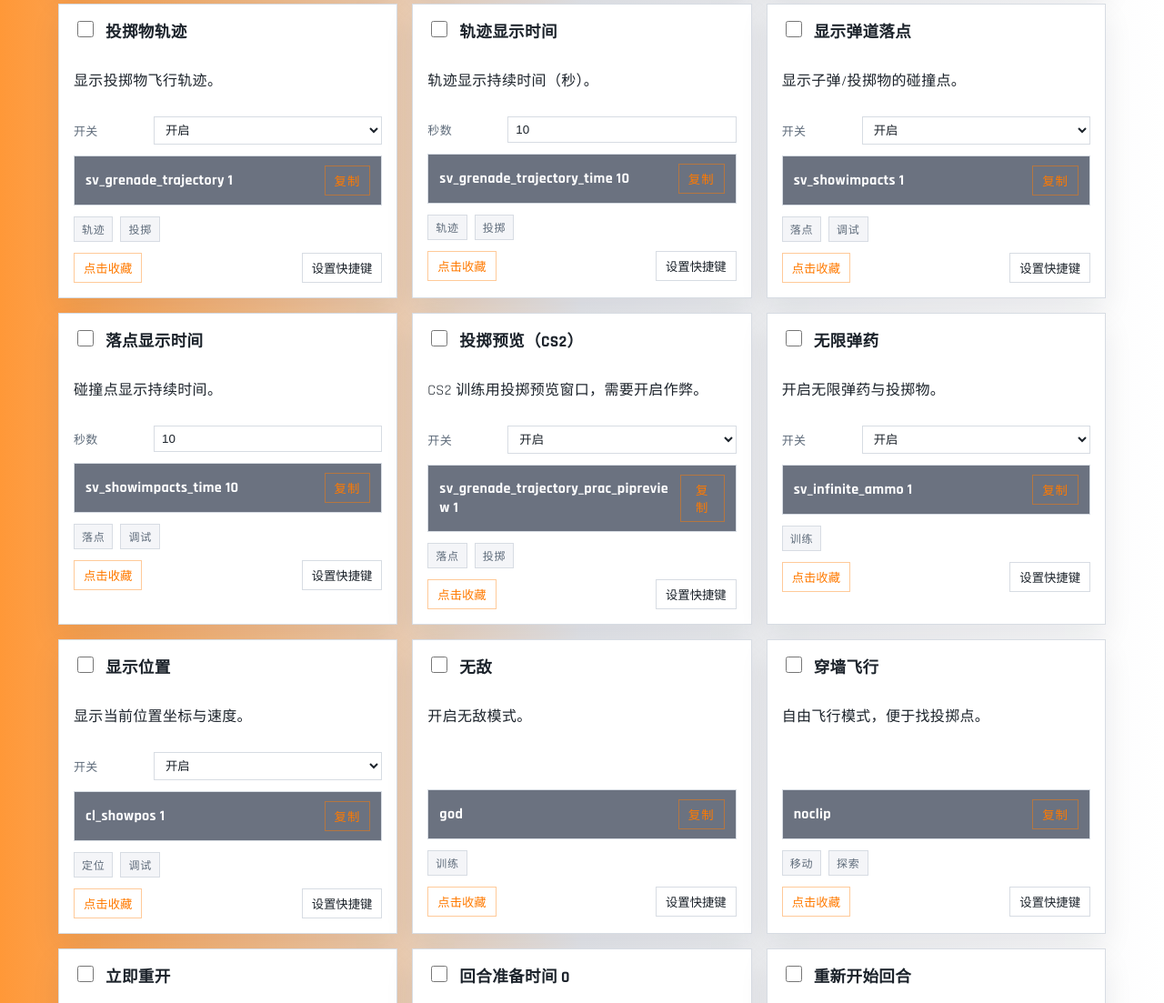
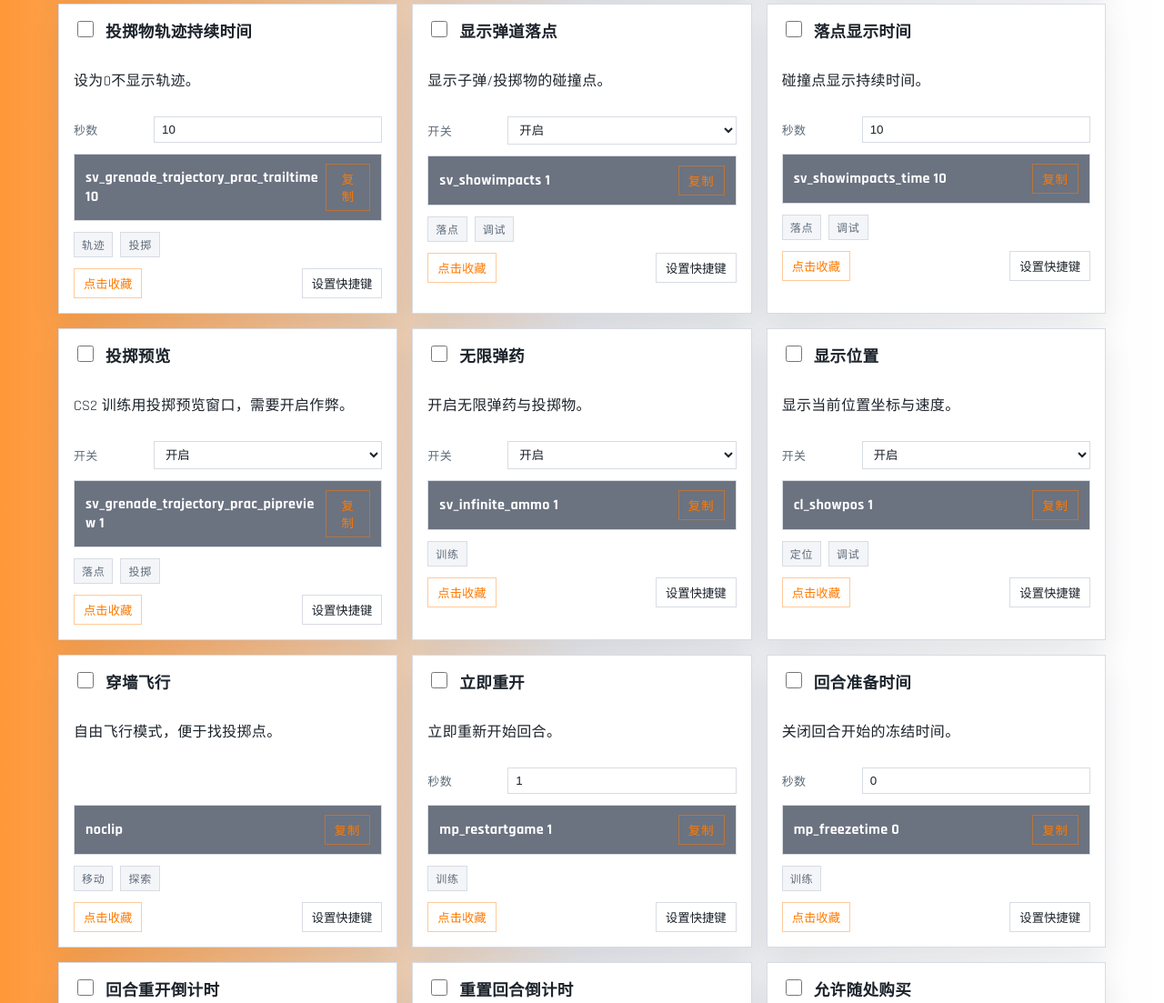
Before and after one commit to oashua/cs2_cmds, a plain HTML site: page index.html in a window 1280 px wide. Shown: the part 1697-2800 px from the top of the page at 91% size. Drawn offline with Linux system fonts and the light colour scheme.

Commit message:
补全地图和出生点，修复一些bug

```diff
--- a/app.js
+++ b/app.js
@@ -382,7 +382,13 @@ const renderCards = () => {
 
     const copyBtn = document.createElement("button");
     copyBtn.textContent = "复制";
-  copyBtn.addEventListener("click", () => copyText(buildCommandText(item)));
+  copyBtn.addEventListener("click", () => {
+    if (hotkeys[item.command]) {
+      copyText(`bind ${hotkeys[item.command]} "${buildCommandText(item)}"`);
+      return;
+    }
+    copyText(buildCommandText(item));
+  });
 
     commandBox.append(code, copyBtn);
 
@@ -458,7 +464,7 @@ const shareSelected = () => {
     return;
   }
   const selectedCommands = commands
-    .filter((item) => selected.has(item.command))
+    .filter((item) => selected.has(item.command) && !hotkeys[item.command])
     .map((item) => buildCommandText(item));
   const bindCommands = commands
     .filter((item) => hotkeys[item.command])
--- a/commands.js
+++ b/commands.js
@@ -123,28 +123,9 @@ const commands = [
     tags: ["BOT"]
   },
   {
-    name: "投掷物轨迹",
-    command: "sv_grenade_trajectory",
-    description: "显示投掷物飞行轨迹。",
-    category: "投掷物练习",
-    tags: ["轨迹", "投掷"],
-    params: [
-      {
-        key: "state",
-        label: "开关",
-        type: "select",
-        default: "1",
-        options: [
-          { label: "开启", value: "1" },
-          { label: "关闭", value: "0" }
-        ]
-      }
-    ]
-  },
-  {
-    name: "轨迹显示时间",
-    command: "sv_grenade_trajectory_time",
-    description: "轨迹显示持续时间（秒）。",
+    name: "投掷物轨迹持续时间",
+    command: "sv_grenade_trajectory_prac_trailtime",
+    description: "设为0不显示轨迹。",
     category: "投掷物练习",
     tags: ["轨迹", "投掷"],
     params: [
@@ -159,6 +140,7 @@ const commands = [
       }
     ]
   },
+
   {
     name: "显示弹道落点",
     command: "sv_showimpacts",
@@ -197,7 +179,7 @@ const commands = [
     ]
   },
   {
-    name: "投掷预览（CS2）",
+    name: "投掷预览",
     command: "sv_grenade_trajectory_prac_pipreview",
     description: "CS2 训练用投掷预览窗口，需要开启作弊。",
     category: "投掷物练习",
@@ -253,13 +235,7 @@ const commands = [
       }
     ]
   },
-  {
-    name: "无敌",
-    command: "god",
-    description: "开启无敌模式。",
-    category: "基础设置",
-    tags: ["训练"]
-  },
+
   {
     name: "穿墙飞行",
     command: "noclip",
@@ -286,7 +262,7 @@ const commands = [
     ]
   },
   {
-    name: "回合准备时间 0",
+    name: "回合准备时间",
     command: "mp_freezetime",
     description: "关闭回合开始的冻结时间。",
     category: "对局设置",
@@ -303,24 +279,7 @@ const commands = [
       }
     ]
   },
-  {
-    name: "重新开始回合",
-    command: "mp_restartgame_immediate",
-    description: "立即重新开始回合（无过场动画）。",
-    category: "对局设置",
-    tags: ["训练", "回合"],
-    params: [
-      {
-        key: "seconds",
-        label: "秒数",
-        type: "number",
-        default: "1",
-        min: 0,
-        max: 60,
-        step: 1
-      }
-    ]
-  },
+
   {
     name: "回合重开倒计时",
     command: "mp_round_restart_delay",
@@ -519,42 +478,7 @@ const commands = [
       }
     ]
   },
-  {
-    name: "所有人回到出生点",
-    command: "mp_restartgame",
-    description: "重新开始回合，让所有人回到出生点。",
-    category: "位置控制",
-    tags: ["出生点", "训练"],
-    params: [
-      {
-        key: "seconds",
-        label: "秒数",
-        type: "number",
-        default: "1",
-        min: 0,
-        max: 60,
-        step: 1
-      }
-    ]
-  },
-  {
-    name: "查看机器人坐标（XYZ）",
-    command: "ent_text",
-    description: "输出机器人实体信息，查看其中的 origin 行即可获得 XYZ。",
-    category: "调试",
-    tags: ["机器人", "调试"],
-    params: [
-      {
-        key: "target",
-        label: "目标",
-        type: "select",
-        default: "bot",
-        options: [
-          { label: "机器人", value: "bot" }
-        ]
-      }
-    ]
-  },
+
   {
     name: "设置出生点快捷键",
     command: "spawn_bind",
@@ -569,8 +493,13 @@ const commands = [
         type: "select",
         default: "de_dust2",
         options: [
-          { label: "Dust2", value: "de_dust2" },
-          { label: "小镇", value: "小镇" }
+          { label: "阿努比斯", value: "de_anubis" },
+          { label: "死亡游乐园", value: "de_overpass" },
+          { label: "炼狱小镇", value: "de_inferno" },
+          { label: "荒漠迷城", value: "de_mirage" },
+          { label: "炙热沙城II", value: "de_dust2" },
+          { label: "核子危机", value: "de_nuke" },
+          { label: "远古遗迹", value: "de_ancient" }
         ]
       },
       {
@@ -605,25 +534,6 @@ const commands = [
     ]
   },
   {
-    name: "随机出生点（避免视线）",
-    command: "mp_randomspawn_los",
-    description: "随机出生点时避免与敌方直视。",
-    category: "位置控制",
-    tags: ["出生点", "站位"],
-    params: [
-      {
-        key: "state",
-        label: "开关",
-        type: "select",
-        default: "1",
-        options: [
-          { label: "开启", value: "1" },
-          { label: "关闭", value: "0" }
-        ]
-      }
-    ]
-  },
-  {
     name: "切换地图",
     command: "changelevel",
     description: "切换到指定地图（如 dust2、mirage）。",
@@ -636,15 +546,25 @@ const commands = [
         type: "select",
         default: "de_dust2",
         options: [
-          { label: "Dust2", value: "de_dust2" },
-          { label: "Mirage", value: "de_mirage" },
-          { label: "Inferno", value: "de_inferno" },
-          { label: "Nuke", value: "de_nuke" },
-          { label: "Ancient", value: "de_ancient" },
-          { label: "Anubis", value: "de_anubis" },
-          { label: "Overpass", value: "de_overpass" },
-          { label: "Vertigo", value: "de_vertigo" },
-          { label: "Cache", value: "de_cache" }
+          { label: "阿努比斯", value: "de_anubis" },
+          { label: "死亡游乐园", value: "de_overpass" },
+          { label: "炼狱小镇", value: "de_inferno" },
+          { label: "荒漠迷城", value: "de_mirage" },
+          { label: "炙热沙城II", value: "de_dust2" },
+          { label: "核子危机", value: "de_nuke" },
+          { label: "远古遗迹", value: "de_ancient" },
+          { label: "远古遗迹(夜间)", value: "de_ancient_night" },
+          {label: "列车停放站", value: "de_train" },
+          { label: "殒命大厦", value: "de_vertigo" },
+          { label: "死城之谜", value: "de_cache" },
+          { label: "波塞冬", value: "de_poseidon" },
+          { label: "圣堂", value: "de_sanctum" },
+          { label: "钢铁要塞", value: "de_stronghold" },
+          { label: "恶魔岛", value: "de_warden" },
+          {label:"阿尔卑斯", value: "cs_alpine" },
+          {label:"意大利小镇", value: "cs_italy" },
+          {label:"办公室", value: "cs_office" }
+
         ]
       }
     ]
@@ -681,69 +601,179 @@ const commands = [
     category: "服务器",
     tags: ["服务器", "调试"]
   },
-  {
-    name: "重连上次服务器",
-    command: "retry",
-    description: "重新连接上次服务器。",
-    category: "服务器",
-    tags: ["服务器", "连接"]
-  }
+
 ];
 
 const mapSpawns = {
   de_dust2: {
-    label: "Dust2",
+    label: "炙热沙城II",
     ct: [
-      { id: 16495, x: 351.392, y: 2352.942, z: -110.000 },
-      { id: 16434, x: 334.369, y: 2433.734, z: -110.000 },
-      { id: null,  x: 258.16,  y: 2480.55,  z: -57.92  },
-      { id: 16431, x: 182.250, y: 2439.012, z: -110.000 },
-      { id: 16429, x: 140.123, y: 2369.676, z: -110.000 }
+      {  x: 351.392, y: 2352.942, z: -110.000 },
+      {  x: 334.369, y: 2433.734, z: -110.000 },
+      {   x: 258.16,  y: 2480.55,  z: -57.92  },
+      {  x: 182.250, y: 2439.012, z: -110.000 },
+      {  x: 140.123, y: 2369.676, z: -110.000 }
     ],
     t: [
-      { id: 16450, x: -332.000,  y: -754.000, z: 134.709 },
-      { id: 16449, x: -367.000,  y: -808.000, z: 134.709 },
-      { id: 16448, x: -428.000,  y: -843.000, z: 134.709 },
-      { id: 16446, x: -493.000,  y: -808.000, z: 134.709 },
-      { id: 16447, x: -533.000,  y: -754.000, z: 134.709 },
-      { id: 16440, x: -657.271,  y: -755.880, z: 150.709 },
-      { id: 16439, x: -696.845,  y: -806.624, z: 150.709 },
-      { id: 16438, x: -760.663,  y: -836.174, z: 150.709 },
-      { id: 16436, x: -822.865,  y: -795.642, z: 150.709 },
-      { id: 16437, x: -857.507,  y: -738.861, z: 150.709 },
-      { id: 16445, x: -980.000,  y: -754.000, z: 150.709 },
-      { id: 16444, x: -1015.000, y: -808.000, z: 150.709 },
-      { id: 16443, x: -1076.000, y: -843.000, z: 150.709 },
-      { id: 16441, x: -1141.000, y: -808.000, z: 150.709 },
-      { id: 16442, x: -1181.000, y: -754.000, z: 150.709 }
+      {  x: -332.000,  y: -754.000, z: 134.709 },
+      {  x: -367.000,  y: -808.000, z: 134.709 },
+      {  x: -428.000,  y: -843.000, z: 134.709 },
+      {  x: -493.000,  y: -808.000, z: 134.709 },
+      {  x: -533.000,  y: -754.000, z: 134.709 },
+      {  x: -657.271,  y: -755.880, z: 150.709 },
+      {  x: -696.845,  y: -806.624, z: 150.709 },
+      {  x: -760.663,  y: -836.174, z: 150.709 },
+      {  x: -822.865,  y: -795.642, z: 150.709 },
+      {  x: -857.507,  y: -738.861, z: 150.709 },
+      {  x: -980.000,  y: -754.000, z: 150.709 },
+      {  x: -1015.000, y: -808.000, z: 150.709 },
+      {  x: -1076.000, y: -843.000, z: 150.709 },
+      {  x: -1141.000, y: -808.000, z: 150.709 },
+      {  x: -1181.000, y: -754.000, z: 150.709 }
     ]
   },
-  小镇: {
-    label: "小镇",
+  de_inferno: {
+    label: "炼狱小镇",
     ct: [
-      { id: 16659, x: 2436.000, y: 2355.000, z: 140.843 },
-      { id: 16658, x: 2493.560, y: 2299.900, z: 140.843 },
-      { id: 16660, x: 2479.320, y: 2243.470, z: 140.843 },
-      { id: 16664, x: 2456.830, y: 2153.160, z: 140.843 },
-      { id: 16663, x: 2498.000, y: 2090.000, z: 140.843 },
-      { id: 16661, x: 2374.470, y: 2171.850, z: 140.843 },
-      { id: 16662, x: 2236.680, y: 2199.540, z: 140.843 },
-      { id: 16666, x: 2422.350, y: 2205.970, z: 140.843 },
-      { id: 16674, x: 2397.000, y: 2079.000, z: 155.000 },
-      { id: 16667, x: 2292.060, y: 2027.690, z: 140.843 },
-      { id: 16665, x: 2353.000, y: 1977.000, z: 140.843 },
-      { id: 16669, x: 2420.090, y: 1965.770, z: 140.843 },
-      { id: 16668, x: 2438.000, y: 1900.000, z: 140.843 },
-      { id: 16670, x: 2417.000, y: 1824.000, z: 140.843 },
-      { id: 16671, x: 2342.890, y: 1732.110, z: 140.843 },
-      { id: 16672, x: 2270.000, y: 1831.000, z: 140.843 }
+      {  x: 2436.000, y: 2355.000, z: 140.843 },
+      {  x: 2493.560, y: 2299.900, z: 140.843 },
+      {  x: 2479.320, y: 2243.470, z: 140.843 },
+      {  x: 2456.830, y: 2153.160, z: 140.843 },
+      {  x: 2498.000, y: 2090.000, z: 140.843 },
+      {  x: 2374.470, y: 2171.850, z: 140.843 },
+      {  x: 2236.680, y: 2199.540, z: 140.843 },
+      {  x: 2422.350, y: 2205.970, z: 140.843 },
+      {  x: 2397.000, y: 2079.000, z: 155.000 },
+      {  x: 2292.060, y: 2027.690, z: 140.843 },
+      {  x: 2353.000, y: 1977.000, z: 140.843 },
+      {  x: 2420.090, y: 1965.770, z: 140.843 },
+      {  x: 2438.000, y: 1900.000, z: 140.843 },
+      {  x: 2417.000, y: 1824.000, z: 140.843 },
+      {  x: 2342.890, y: 1732.110, z: 140.843 },
+      {  x: 2270.000, y: 1831.000, z: 140.843 }
     ],
     t: [
-      { id: 16644, x: -1520.060, y: 430.891, z: -46.000 },
-      { id: 16640, x: -1586.520, y: 440.790, z: -46.000 },
-      { id: 16645, x: -1657.230, y: 419.577, z: -46.000 },
-      { id: 16646, x: -1675.620, y: 351.695, z: -46.000 },
-      { id: 16647, x: -1662.180, y: 288.762, z: -46.000 }
+      {  x: -1520.060, y: 430.891, z: -46.000 },
+      {  x: -1586.520, y: 440.790, z: -46.000 },
+      {  x: -1657.230, y: 419.577, z: -46.000 },
+      {  x: -1675.620, y: 351.695, z: -46.000 },
+      {  x: -1662.180, y: 288.762, z: -46.000 }
+    ]
+  },
+  de_anubis: {
+    label: "阿努比斯",
+    ct: [
+          {x:  -608.000000,y: 2120.000000,z: 20.000000},
+          {x:  -560.000000,y: 2192.000000,z: 20.000000},
+          {x:  -476.000244,y: 2216.000244,z: 20.000000},
+          {x: -400.000000,y: 2192.000000,z: 20.000000},
+          {x:  -360.000183,y: 2120.000488,z: 20.000000}
+],
+
+t:[
+
+{x:  -416.000305,y: -1696.000610,z: 0.000000},
+
+{x:  -234.000000,y: -1503.079956,z: -10.000000},
+
+{x:  -154.000000,y: -1503.079956,z: -10.000000},
+
+{x:  -384.000000,y: -1552.000000,z: -10.000000},
+
+{x:  -328.000000,y: -1528.000000,z: -10.000000},
+
+{x:  -264.000366,y: -1560.000366,z: -10.000000},
+
+{x:  -144.000000,y: -1568.000000,z: -10.000000},
+
+{x:  -128.004028,y: -1632.000000,z: 0.000000},
+
+{x:  -416.000000,y: -1608.000000,z: 0.000000},
+
+{x:  -304.000244,y: -1608.000488,z: -10.000000},
+
+{x:  -192.000244,y: -1608.000244,z: -10.000000}]
+  },
+  de_ancient: {
+    label: "远古遗迹",
+    ct: [
+      { x: -192.000000, y: 1696.000000, z: 25.000000 },
+      { x: -256.000000, y: 1728.000000, z: 25.000000 },
+      { x: -352.000000, y: 1728.000000, z: 25.000000 },
+      { x: -448.000000, y: 1728.000000, z: 30.000000 },
+      { x: -512.000000, y: 1696.000000, z: 25.000000 }
+    ],
+    t: [
+      { x: -328.000000, y: -2288.000000, z: -162.000000 },
+      { x: -456.000732, y: -2288.000732, z: -162.000000 },
+      { x: -584.000000, y: -2288.000000, z: -162.000000 },
+      { x: -392.000000, y: -2224.000000, z: -162.000000 },
+      { x: -520.000244, y: -2224.000244, z: -162.000000 }
+    ]
+  },
+  de_mirage: {
+    label: "荒漠迷城",
+    ct: [
+      { x: -1776.000000, y: -1976.000000, z: -265.000000 },
+      { x: -1776.000000, y: -1799.999634, z: -265.000000 },
+      { x: -1720.000000, y: -1896.000000, z: -270.000000 },
+      { x: -1656.000610, y: -1799.999878, z: -270.000000 },
+      { x: -1656.000000, y: -1976.000000, z: -270.000000 }
+    ],
+    t: [
+      { x: 1296.000000, y: -352.000000, z: -170.000000 },
+      { x: 1296.000000, y: 32.000000, z: -170.000000 },
+      { x: 1215.322388, y: -15.946228, z: -165.000000 },
+      { x: 1216.000000, y: -115.000000, z: -165.000000 },
+      { x: 1216.000000, y: -211.000000, z: -165.000000 },
+      { x: 1216.000244, y: -306.999756, z: -165.000000 },
+      { x: 1136.000000, y: -256.000000, z: -165.000000 },
+      { x: 1136.000122, y: -159.999878, z: -165.000000 },
+      { x: 1136.000122, y: -64.000122, z: -165.000000 },
+      { x: 1136.000122, y: 31.999878, z: -165.000000 }
+    ]
+  },
+  de_overpass: {
+    label: "死亡游乐园",
+    ct: [
+      { x: -2199.000000, y: 740.000000, z: 480.000000 },
+      { x: -2273.000000, y: 770.000000, z: 480.000000 },
+      { x: -2343.000000, y: 797.000000, z: 480.000000 },
+      { x: -2190.000244, y: 817.000488, z: 480.000000 },
+      { x: -2275.000488, y: 842.000549, z: 480.000000 }
+    ],
+    t: [
+      { x: -1331.000000, y: -3190.000000, z: 270.000000 },
+      { x: -1448.000000, y: -3076.000000, z: 272.000000 },
+      { x: -1270.999878, y: -3262.000000, z: 270.000000 },
+      { x: -1499.000000, y: -3126.000000, z: 274.000000 },
+      { x: -1510.397949, y: -3053.881836, z: 278.000000 },
+      { x: -1326.999878, y: -3261.999756, z: 272.000000 },
+      { x: -1395.000000, y: -3190.000000, z: 272.000000 },
+      { x: -1391.000000, y: -3262.000000, z: 274.000000 },
+      { x: -1363.000000, y: -3122.000000, z: 270.000000 },
+      { x: -1462.999878, y: -3189.999756, z: 274.000000 },
+      { x: -1422.387329, y: -3129.729004, z: 272.000000 }
+    ]
+  },
+  de_nuke: {
+    label: "核子危机",
+    ct: [
+      { x: 2504.000000, y: -344.000000, z: -350.000000 },
+      { x: 2552.000977, y: -423.999756, z: -350.000000 },
+      { x: 2512.000000, y: -504.000000, z: -350.000000 },
+      { x: 2585.000488, y: -343.999939, z: -350.000000 },
+      { x: 2584.000000, y: -504.000000, z: -350.000000 }
+    ],
+    t: [
+      { x: -1808.000000, y: -1025.000000, z: -415.000000 },
+      { x: -1947.010010, y: -965.109985, z: -415.000000 },
+      { x: -1947.010498, y: -1102.109863, z: -415.000000 },
+      { x: -1878.000000, y: -980.000488, z: -415.000000 },
+      { x: -1832.000000, y: -1160.000000, z: -415.000000 },
+      { x: -1929.000000, y: -1025.000000, z: -415.000000 },
+      { x: -1873.999878, y: -1076.000000, z: -415.000000 },
+      { x: -1808.000000, y: -1089.000122, z: -415.000000 }
     ]
   }
 };
```
Also changed, not shown: changelog.html (+10 -1 lines).
